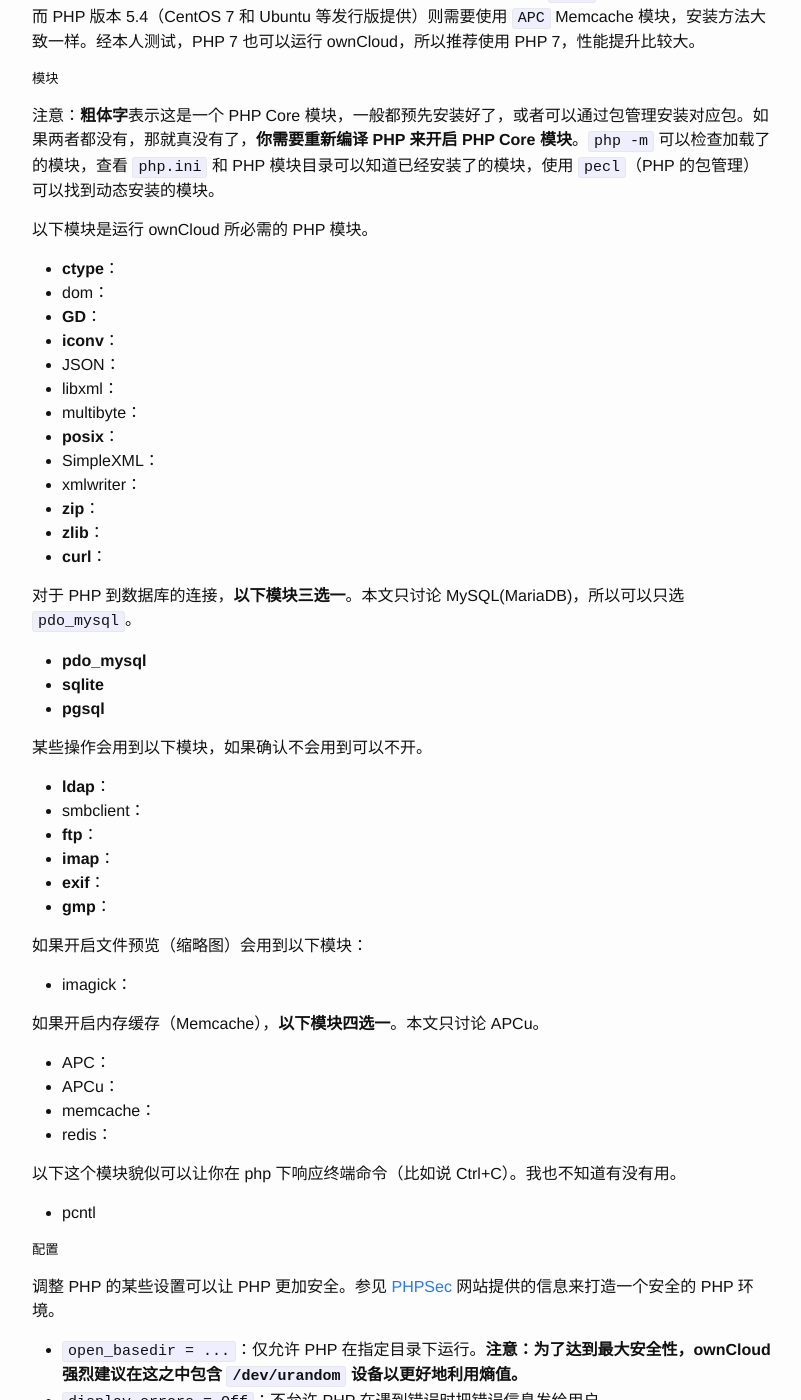
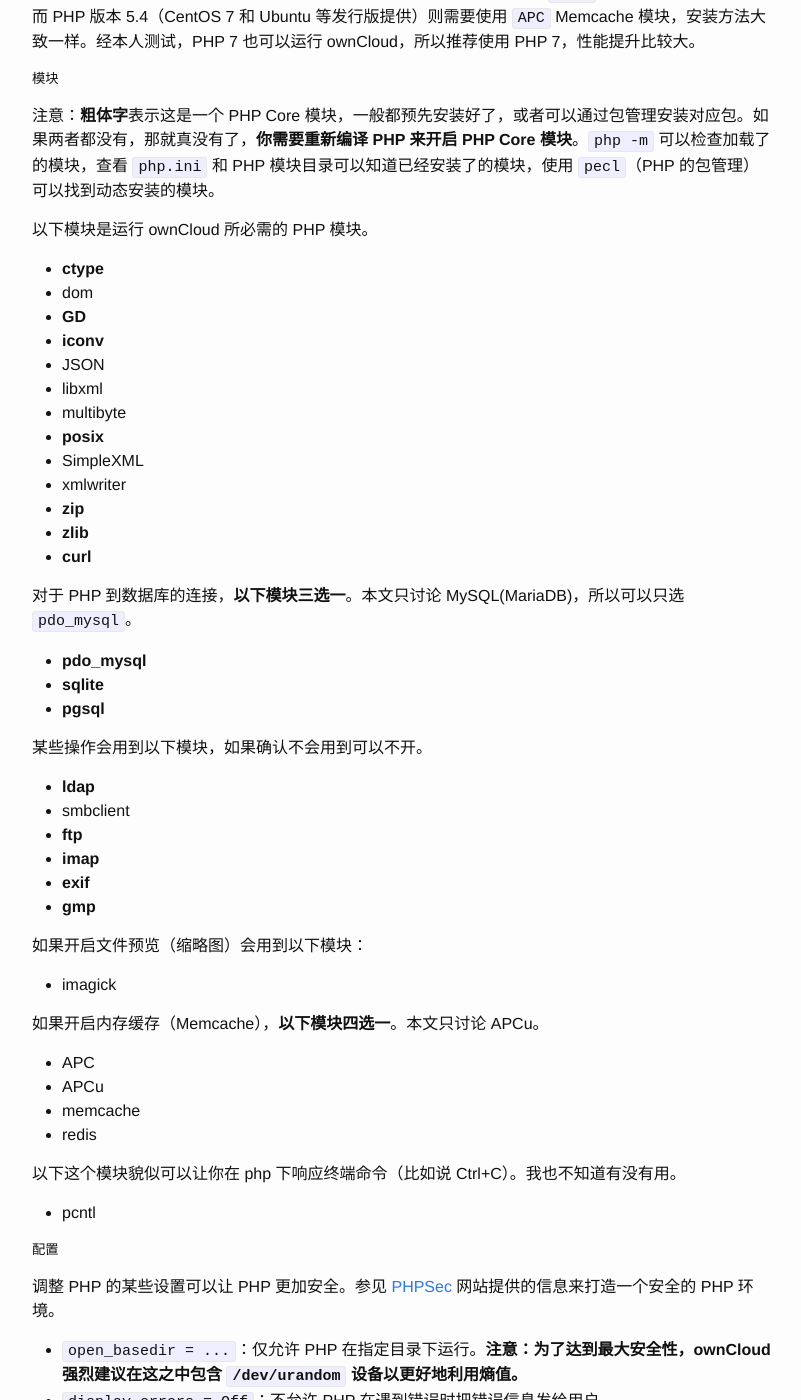
Before and after one commit to lmy441900/lmy441900.github.io, a Jekyll site: the page built from _posts/2016-08-06-how-to-setup-owncloud-on-a-single-server.md, in a window 1280 px wide and 1400 px high, scrolled down 2449 px. Shown: the whole window, without its empty margins (238-1039 px from the left). Built offline with Jekyll 4.4.1, drawn with Linux system fonts in a browser that asks for light colours.

Commit message:
remove: comments of PHP modules (null glob)
Signed-off-by: Junde Yhi <lmy441900@gmail.com>

```diff
--- a/_posts/2016-08-06-how-to-setup-owncloud-on-a-single-server.md
+++ b/_posts/2016-08-06-how-to-setup-owncloud-on-a-single-server.md
@@ -120,19 +120,19 @@
 
 以下模块是运行 ownCloud 所必需的 PHP 模块。
 
-- **ctype**：
-- dom：
-- **GD**：
-- **iconv**：
-- JSON：
-- libxml：
-- multibyte：
-- **posix**：
-- SimpleXML：
-- xmlwriter：
-- **zip**：
-- **zlib**：
-- **curl**：
+- **ctype**
+- dom
+- **GD**
+- **iconv**
+- JSON
+- libxml
+- multibyte
+- **posix**
+- SimpleXML
+- xmlwriter
+- **zip**
+- **zlib**
+- **curl**
 
 对于 PHP 到数据库的连接，**以下模块三选一**。本文只讨论 MySQL(MariaDB)，所以可以只选 `pdo_mysql`。
 
@@ -142,23 +142,23 @@
 
 某些操作会用到以下模块，如果确认不会用到可以不开。
 
-- **ldap**：
-- smbclient：
-- **ftp**：
-- **imap**：
-- **exif**：
-- **gmp**：
+- **ldap**
+- smbclient
+- **ftp**
+- **imap**
+- **exif**
+- **gmp**
 
 如果开启文件预览（缩略图）会用到以下模块：
 
-- imagick：
+- imagick
 
 如果开启内存缓存（Memcache），**以下模块四选一**。本文只讨论 APCu。
 
-- APC：
-- APCu：
-- memcache：
-- redis：
+- APC
+- APCu
+- memcache
+- redis
 
 以下这个模块貌似可以让你在 php 下响应终端命令（比如说 Ctrl+C）。我也不知道有没有用。
 
```
